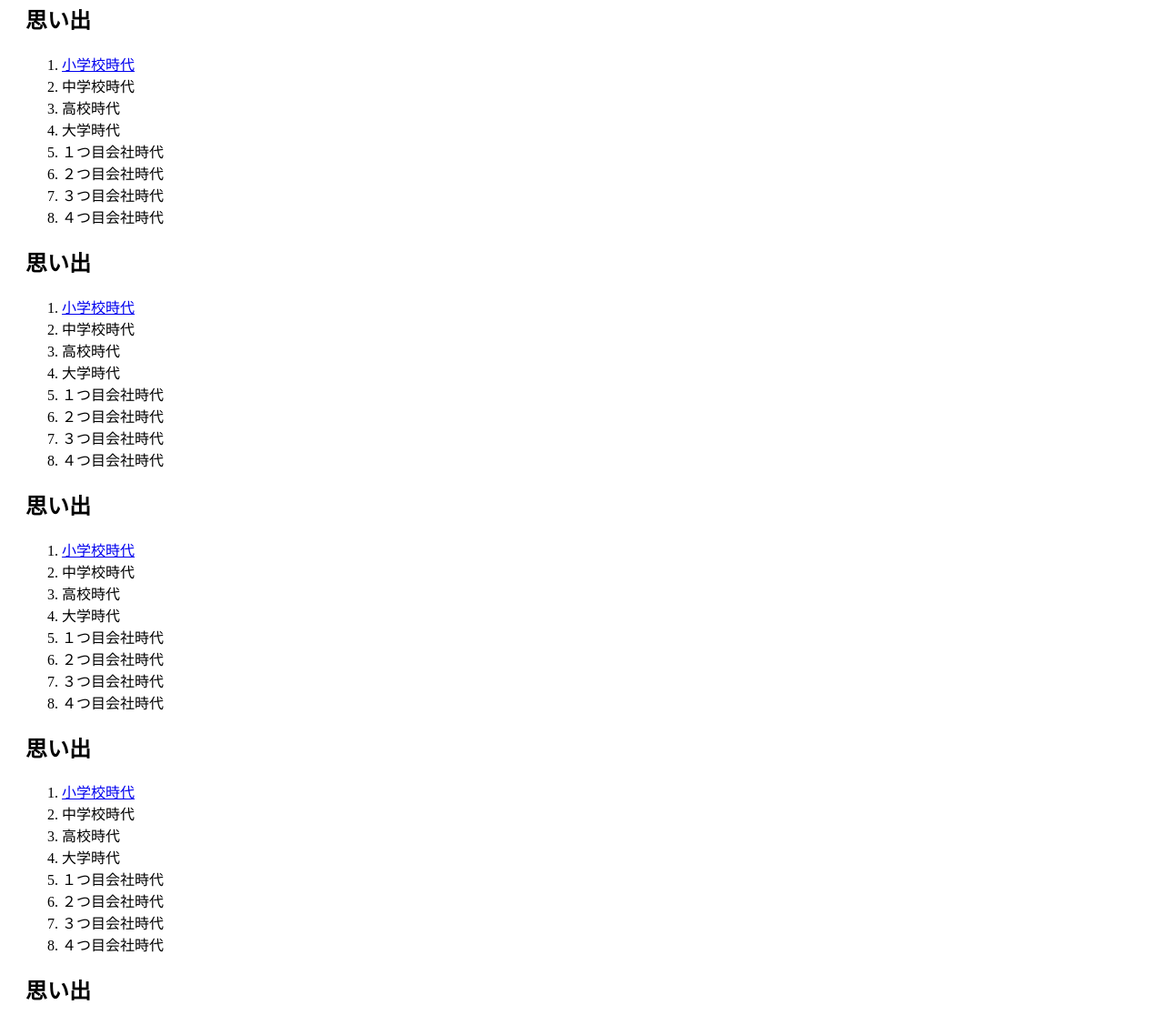
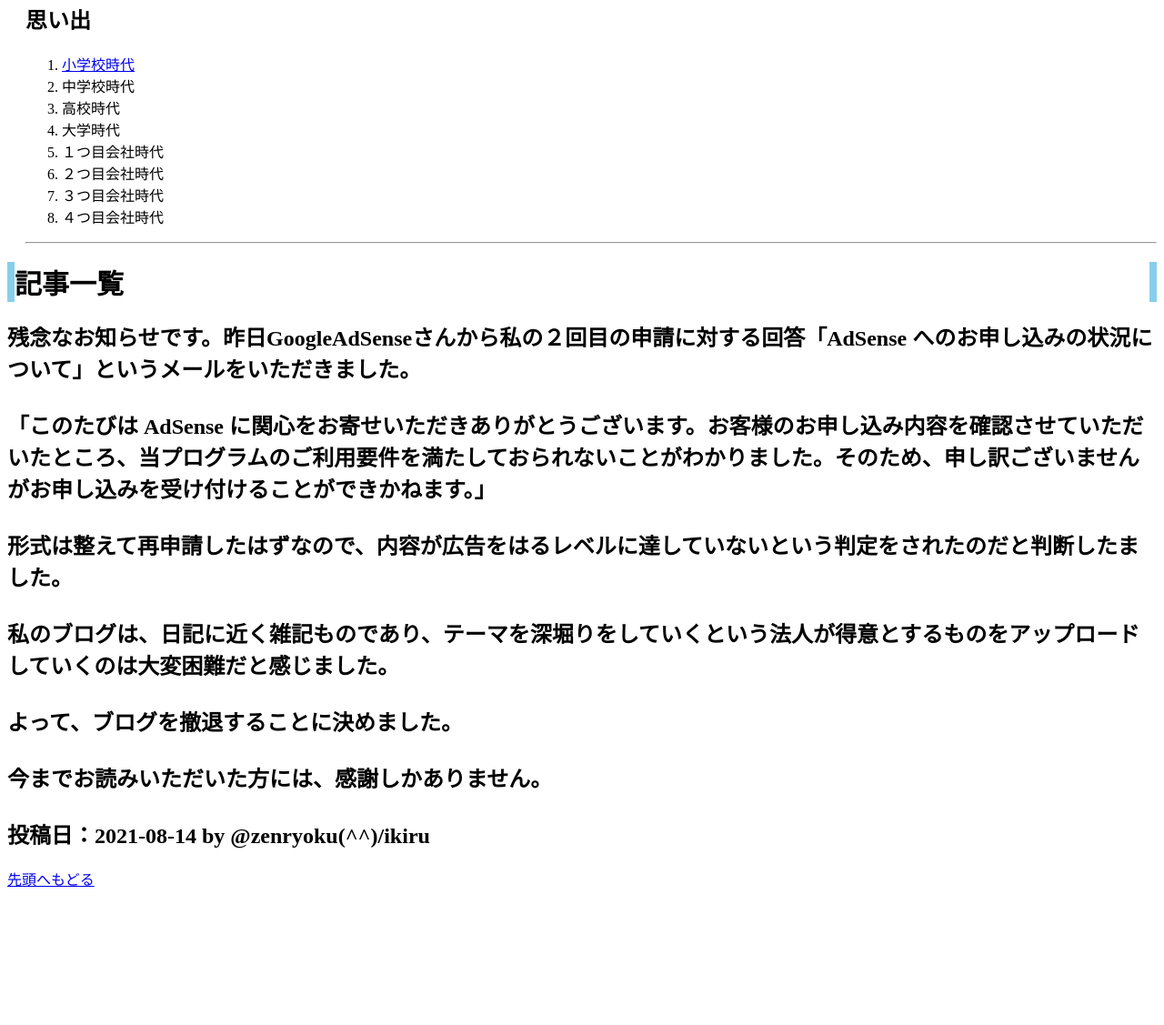
Before and after one commit to zenryokuikiru/myprofile, a plain HTML site: page index.html in a window 1280 px wide. Shown: the part 2505-3632 px from the top of the page at 91% size. After the commit the page ends 3499 px from the top, so only its background shows below. Drawn offline with Linux system fonts and the light colour scheme.

Commit message:
Add files via upload

```diff
--- a/index.html
+++ b/index.html
@@ -229,55 +229,7 @@
         </table>
       </section>
 
-      <section>
-        <h2 id="memory">思い出</h2>
-        <ol>
-          <li><a href="keireki/ElementariSchool.index.html" target="_blank
-            ">小学校時代</a></li>
-            <li>中学校時代</li>
-            <li>高校時代</li>
-            <li>大学時代</li>
-            <li>１つ目会社時代</li>
-            <li>２つ目会社時代</li>
-            <li>３つ目会社時代</li>
-            <li>４つ目会社時代</li>
-          </ol>
-          <h2 id="memory">思い出</h2>
-          <ol>
-            <li><a href="keireki/ElementariSchool.index.html" target="_blank
-              ">小学校時代</a></li>
-              <li>中学校時代</li>
-              <li>高校時代</li>
-              <li>大学時代</li>
-              <li>１つ目会社時代</li>
-              <li>２つ目会社時代</li>
-              <li>３つ目会社時代</li>
-              <li>４つ目会社時代</li>
-            </ol>
-            <h2 id="memory">思い出</h2>
-            <ol>
-              <li><a href="keireki/ElementariSchool.index.html" target="_blank
-                ">小学校時代</a></li>
-                <li>中学校時代</li>
-                <li>高校時代</li>
-                <li>大学時代</li>
-                <li>１つ目会社時代</li>
-                <li>２つ目会社時代</li>
-                <li>３つ目会社時代</li>
-                <li>４つ目会社時代</li>
-              </ol>
-              <h2 id="memory">思い出</h2>
-              <ol>
-                <li><a href="keireki/ElementariSchool.index.html" target="_blank
-                  ">小学校時代</a></li>
-                  <li>中学校時代</li>
-                  <li>高校時代</li>
-                  <li>大学時代</li>
-                  <li>１つ目会社時代</li>
-                  <li>２つ目会社時代</li>
-      <li>３つ目会社時代</li>
-      <li>４つ目会社時代</li>
-    </ol>
+
     <h2 id="memory">思い出</h2>
     <ol>
       <li><a href="keireki/ElementariSchool.index.html" target="_blank
@@ -290,33 +242,16 @@
         <li>３つ目会社時代</li>
         <li>４つ目会社時代</li>
       </ol>
-      <h2 id="memory">思い出</h2>
-      <ol>
-        <li><a href="keireki/ElementariSchool.index.html" target="_blank
-          ">小学校時代</a></li>
-          <li>中学校時代</li>
-          <li>高校時代</li>
-          <li>大学時代</li>
-          <li>１つ目会社時代</li>
-          <li>２つ目会社時代</li>
-          <li>３つ目会社時代</li>
-          <li>４つ目会社時代</li>
-        </ol>
-        <h2 id="memory">思い出</h2>
-        <ol>
-          <li><a href="keireki/ElementariSchool.index.html" target="_blank
-            ">小学校時代</a></li>
-            <li>中学校時代</li>
-            <li>高校時代</li>
-            <li>大学時代</li>
-            <li>１つ目会社時代</li>
-            <li>２つ目会社時代</li>
-            <li>３つ目会社時代</li>
-            <li>４つ目会社時代</li>
-          </ol>
-        </section>
           <hr>
         </main>
+
+      <h1>記事一覧</h1>
+
+      <article>
+      <h2>
+       残念なお知らせです。昨日GoogleAdSenseさんから私の２回目の申請に対する回答「AdSense へのお申し込みの状況について」というメールをいただきました。<br><br>「このたびは AdSense に関心をお寄せいただきありがとうございます。お客様のお申し込み内容を確認させていただいたところ、当プログラムのご利用要件を満たしておられないことがわかりました。そのため、申し訳ございませんがお申し込みを受け付けることができかねます。」<br><br>形式は整えて再申請したはずなので、内容が広告をはるレベルに達していないという判定をされたのだと判断したました。<br><br>私のブログは、日記に近く雑記ものであり、テーマを深堀りをしていくという法人が得意とするものをアップロードしていくのは大変困難だと感じました。<br><br>よって、ブログを撤退することに決めました。<br><br>今までお読みいただいた方には、感謝しかありません。<br><br>投稿日：<time>2021-08-14</time> by @zenryoku(^^)/ikiru
+      </h2>
+      </article>
 
       </div>
 
```
